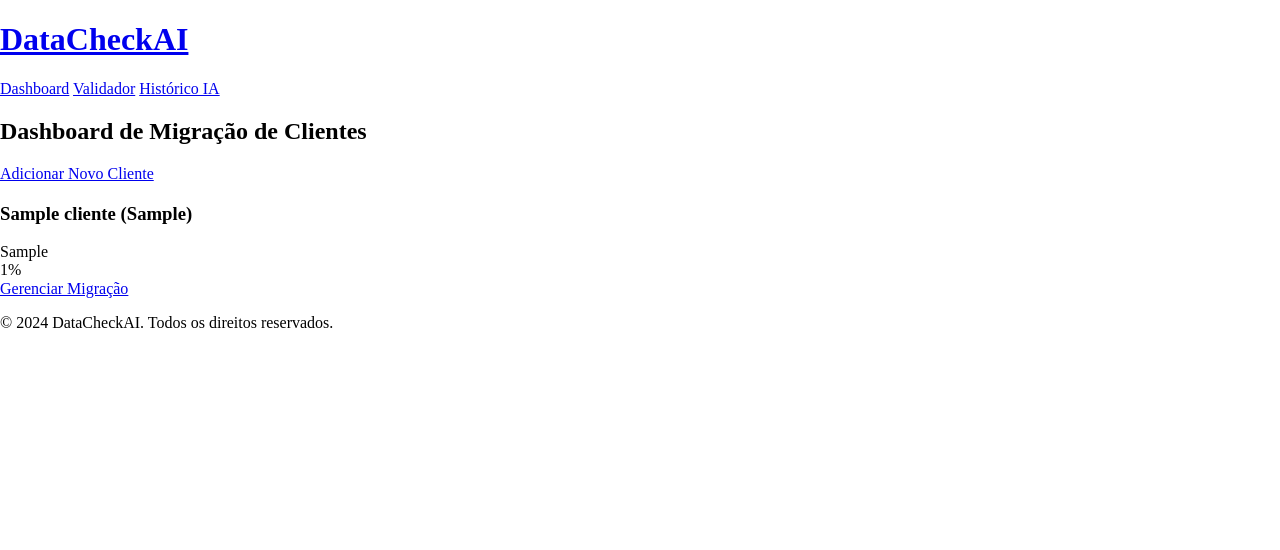
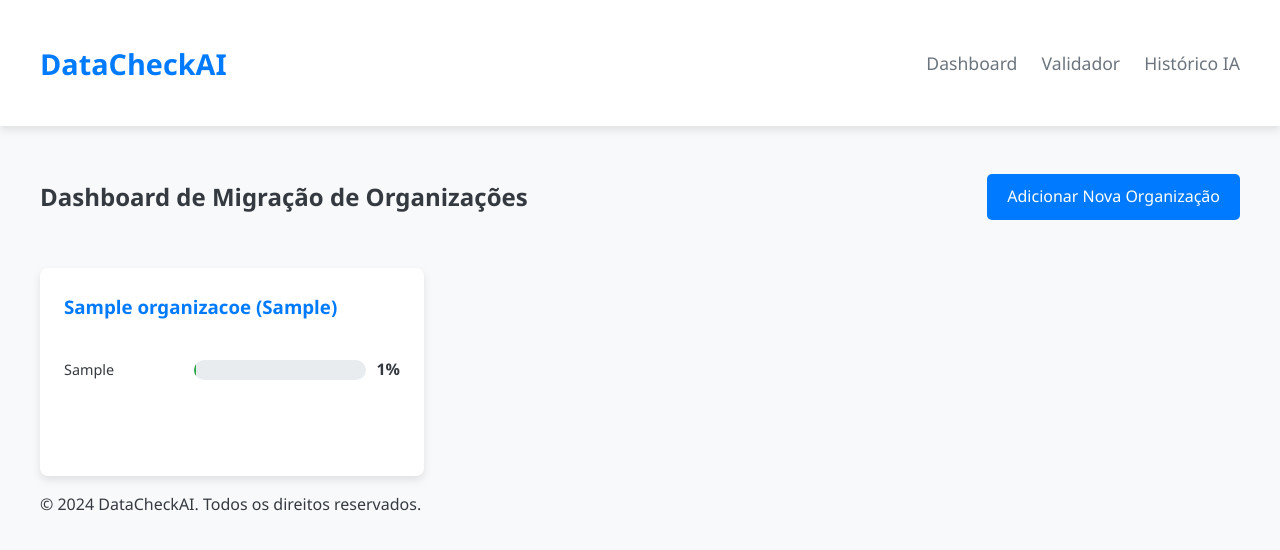
Before and after one commit to ImplantacaoMW/datacheckai, a Flask app: page /dashboard in a window 1280 px wide. Shown: the top 550 px of the page. Run offline with Flask 3, Linux system fonts and the light colour scheme; tables that the repository leaves empty hold one stand-in row (values such as "Sample post"); some libraries are stand-ins or nearby versions.

Commit message:
feat: Implementa arquitetura modular e dashboard de organizações
Esta entrega conclui a refatoração completa do sistema DataCheckAI, migrando-o de um monólito para uma arquitetura modular e introduzindo um novo sistema de gerenciamento de organizações.

Principais Melhorias:

1.  **Arquitetura Modular**:
    - O código foi reestruturado nos diretórios `models`, `services` e `modules`, garantindo a separação de responsabilidades.
    - A lógica de negócio para cada layout (Mercadorias, Pessoas, etc.) foi encapsulada em classes `Processor` dedicadas.

2.  **Gestão de Organizações**:
    - O modelo de dados foi atualizado para suportar 'Organizações' com um CNPJ matriz e múltiplos CNPJs de filiais.
    - O frontend foi totalmente refeito para incluir um dashboard de organizações, um formulário de cadastro dinâmico e uma página de detalhes.

3.  **Modernização Visual**:
    - Foi aplicado um novo CSS (`static/css/styles.css`) para criar uma interface mais moderna, limpa e profissional.

4.  **Exportação de TXT Aprimorada**:
    - A lógica de exportação agora inclui o CNPJ da matriz da organização no cabeçalho do arquivo TXT gerado.

Esta refatoração estabelece uma base sólida para o futuro do DataCheckAI, melhorando significativamente a manutenibilidade, a escalabilidade e a experiência do usuário.

```diff
--- a/app.py
+++ b/app.py
@@ -18,7 +18,7 @@ import glob
 from werkzeug.utils import secure_filename
 from decimal import Decimal
 
-from models.database import db, init_db as init_database, Cliente, SessaoMigracao, ProgressoMigracao
+from models.database import db, init_db as init_database, Organizacao, CNPJ, SessaoMigracao, ProgressoMigracao
 from services import file_processor, mapping_service, validation_service
 from modules.mercadorias import MercadoriasProcessor
 from modules.pessoas import PessoasProcessor
@@ -332,7 +332,7 @@ with app.app_context():
 # I will just copy the rest of the original file content here
 
 
-# ------------ NEW DASHBOARD & CLIENT ROUTES ------------ #
+# ------------ NEW DASHBOARD & ORGANIZATION ROUTES ------------ #
 
 @app.route('/')
 def index():
@@ -341,65 +341,82 @@ def index():
 
 @app.route('/dashboard')
 def dashboard():
-    """Displays the main dashboard with all clients and their progress."""
-    clientes = Cliente.query.options(db.joinedload(Cliente.progressos)).order_by(Cliente.nome).all()
-    return render_template('dashboard.html', clientes=clientes)
+    """Displays the main dashboard with all organizations and their progress."""
+    organizacoes = Organizacao.query.options(db.joinedload(Organizacao.progressos)).order_by(Organizacao.nome).all()
+    return render_template('dashboard.html', organizacoes=organizacoes)
 
-@app.route('/cliente/adicionar', methods=['GET', 'POST'])
-def adicionar_cliente():
-    """Handles the creation of a new client."""
+@app.route('/organizacao/adicionar', methods=['GET', 'POST'])
+def adicionar_organizacao():
+    """Handles the creation of a new organization with its matrix and branch CNPJs."""
     if request.method == 'POST':
         nome = request.form.get('nome')
         codigo = request.form.get('codigo')
-        cnpj = request.form.get('cnpj')
+        cnpj_matriz = request.form.get('cnpj_matriz')
+        cnpjs_filiais = request.form.getlist('cnpjs_filiais[]')
 
-        if not nome or not codigo:
-            flash('Nome e Código são campos obrigatórios.', 'danger')
-            return redirect(url_for('adicionar_cliente'))
+        if not nome or not codigo or not cnpj_matriz:
+            flash('Nome, Código e CNPJ da Matriz são campos obrigatórios.', 'danger')
+            return redirect(url_for('adicionar_organizacao'))
 
-        if Cliente.query.filter_by(codigo=codigo).first():
+        if Organizacao.query.filter_by(codigo=codigo).first():
             flash(f'O código "{codigo}" já está em uso.', 'danger')
-            return redirect(url_for('adicionar_cliente'))
+            return redirect(url_for('adicionar_organizacao'))
 
-        novo_cliente = Cliente(nome=nome, codigo=codigo, cnpj=cnpj)
-        db.session.add(novo_cliente)
-        db.session.commit() # Commit to get the ID
+        # Check for duplicate CNPJs
+        todos_cnpjs = [cnpj_matriz] + [cnpj for cnpj in cnpjs_filiais if cnpj]
+        if CNPJ.query.filter(CNPJ.numero.in_(todos_cnpjs)).first():
+            flash('Um ou mais CNPJs informados já estão cadastrados no sistema.', 'danger')
+            return redirect(url_for('adicionar_organizacao'))
 
-        # Create initial progress entries for the new client
+        # Create Organization and CNPJs
+        nova_organizacao = Organizacao(nome=nome, codigo=codigo)
+        db.session.add(nova_organizacao)
+
+        matriz = CNPJ(numero=cnpj_matriz, is_matriz=True, organizacao=nova_organizacao)
+        db.session.add(matriz)
+
+        for cnpj_filial in cnpjs_filiais:
+            if cnpj_filial: # Ensure it's not an empty string
+                filial = CNPJ(numero=cnpj_filial, is_matriz=False, organizacao=nova_organizacao)
+                db.session.add(filial)
+
+        db.session.flush() # Flush to assign nova_organizacao.id
+
+        # Create initial progress entries
         for modulo_key in LAYOUTS.keys():
-            progresso = ProgressoMigracao(cliente_id=novo_cliente.id, modulo=modulo_key)
+            progresso = ProgressoMigracao(organizacao_id=nova_organizacao.id, modulo=modulo_key)
             db.session.add(progresso)
+
         db.session.commit()
 
-        flash(f'Cliente "{nome}" adicionado com sucesso!', 'success')
+        flash(f'Organização "{nome}" adicionada com sucesso!', 'success')
         return redirect(url_for('dashboard'))
 
-    return render_template('adicionar_cliente.html')
+    return render_template('adicionar_organizacao.html')
 
-@app.route('/cliente/<int:cliente_id>')
-def detalhes_cliente(cliente_id):
-    """Displays the details page for a specific client, including their migration history."""
-    cliente = Cliente.query.get_or_404(cliente_id)
-    sessoes = SessaoMigracao.query.filter_by(cliente_id=cliente_id).order_by(SessaoMigracao.data_processamento.desc()).all()
-    return render_template('detalhes_cliente.html', cliente=cliente, sessoes=sessoes, layouts=LAYOUTS)
+@app.route('/organizacao/<int:organizacao_id>')
+def detalhes_organizacao(organizacao_id):
+    """Displays the details page for a specific organization, including their migration history."""
+    organizacao = Organizacao.query.get_or_404(organizacao_id)
+    sessoes = SessaoMigracao.query.filter_by(organizacao_id=organizacao_id).order_by(SessaoMigracao.data_processamento.desc()).all()
+    return render_template('detalhes_organizacao.html', organizacao=organizacao, sessoes=sessoes, layouts=LAYOUTS)
 
-@app.route('/processar_arquivo/<int:cliente_id>', methods=['POST'])
-def processar_arquivo(cliente_id):
+@app.route('/processar_arquivo/<int:organizacao_id>', methods=['POST'])
+def processar_arquivo(organizacao_id):
     """
-    Handles the file upload for a specific client and module.
-    This replaces the old `/validador/<tipo>/upload` route.
+    Handles the file upload for a specific organization and module.
     """
-    cliente = Cliente.query.get_or_404(cliente_id)
+    organizacao = Organizacao.query.get_or_404(organizacao_id)
     tipo_layout = request.form.get('modulo')
     file = request.files.get('arquivo')
 
     if not tipo_layout or not file or not file.filename:
         flash('Módulo e arquivo são obrigatórios.', 'danger')
-        return redirect(url_for('detalhes_cliente', cliente_id=cliente_id))
+        return redirect(url_for('detalhes_organizacao', organizacao_id=organizacao_id))
 
     if tipo_layout not in LAYOUTS or tipo_layout not in PROCESSORS:
         flash('Layout ou processador inválido.', 'danger')
-        return redirect(url_for('detalhes_cliente', cliente_id=cliente_id))
+        return redirect(url_for('detalhes_organizacao', organizacao_id=organizacao_id))
 
     processor = PROCESSORS[tipo_layout](LAYOUTS[tipo_layout])
 
@@ -507,6 +524,7 @@ def validador_mapear(tipo):
         flash("Sessão de migração inválida.", 'danger')
         return redirect(url_for('dashboard'))
 
+    organizacao = sessao_migracao.organizacao
     processor = PROCESSORS[tipo](LAYOUTS[tipo])
     mapear_info = session.get('mapear', [])
     dataframes = session.get('dataframes', {})
@@ -537,10 +555,11 @@ def validador_mapear(tipo):
     sessao_migracao.registros_validos = total_validos
 
     if total_invalidos == 0:
-        caminho_arquivo_gerado = processor.exportar_txt(df, mapeamento_usuario, sessao_migracao.cliente.codigo)
+        cnpj_matriz = organizacao.get_cnpj_matriz()
+        caminho_arquivo_gerado = processor.exportar_txt(df, mapeamento_usuario, organizacao.codigo, cnpj_matriz)
         sessao_migracao.arquivo_gerado = caminho_arquivo_gerado
 
-    progresso = ProgressoMigracao.query.filter_by(cliente_id=sessao_migracao.cliente_id, modulo=tipo).first()
+    progresso = ProgressoMigracao.query.filter_by(organizacao_id=sessao_migracao.organizacao_id, modulo=tipo).first()
     if progresso:
         percentual = int((total_validos / total_linhas) * 100) if total_linhas > 0 else 0
         progresso.percentual_completo = percentual
--- a/modules/mercadorias.py
+++ b/modules/mercadorias.py
@@ -200,7 +200,7 @@ class MercadoriasProcessor:
                 valid_samples.add(str(val))
         return list(valid_samples)
 
-    def exportar_txt(self, df_original, mapeamento, cliente_id):
+    def exportar_txt(self, df_original, mapeamento, organizacao_codigo, cnpj_matriz):
         """
         Gera o arquivo TXT formatado para o layout de mercadorias, garantindo
         a ordem correta das colunas.
@@ -222,7 +222,8 @@ class MercadoriasProcessor:
         # Instancia o exportador com o DataFrame formatado
         exporter = export_service.LayoutExporter(
             modulo='mercadorias',
-            cliente_id=cliente_id,
+            organizacao_codigo=organizacao_codigo,
+            cnpj_matriz=cnpj_matriz,
             dados_validados=df_export
         )
 
--- a/modules/pessoas.py
+++ b/modules/pessoas.py
@@ -192,7 +192,7 @@ class PessoasProcessor:
                 valid_samples.add(str(val))
         return list(valid_samples)
 
-    def exportar_txt(self, df_original, mapeamento, cliente_id):
+    def exportar_txt(self, df_original, mapeamento, organizacao_codigo, cnpj_matriz):
         """
         Normaliza, formata e gera o arquivo TXT para o layout de pessoas,
         garantindo a ordem correta das colunas.
@@ -214,7 +214,8 @@ class PessoasProcessor:
         # 3. Instancia o exportador com o DataFrame final
         exporter = export_service.LayoutExporter(
             modulo='pessoas',
-            cliente_id=cliente_id,
+            organizacao_codigo=organizacao_codigo,
+            cnpj_matriz=cnpj_matriz,
             dados_validados=df_export
         )
         return exporter.export()
--- a/modules/veiculocliente.py
+++ b/modules/veiculocliente.py
@@ -175,7 +175,7 @@ class VeiculoClienteProcessor:
                 valid_samples.add(str(val))
         return list(valid_samples)
 
-    def exportar_txt(self, df_original, mapeamento, cliente_id):
+    def exportar_txt(self, df_original, mapeamento, organizacao_codigo, cnpj_matriz):
         """
         Gera o arquivo TXT formatado para o layout de veículos, garantindo
         a ordem correta das colunas.
@@ -192,7 +192,8 @@ class VeiculoClienteProcessor:
 
         exporter = export_service.LayoutExporter(
             modulo='veiculos_cliente',
-            cliente_id=cliente_id,
+            organizacao_codigo=organizacao_codigo,
+            cnpj_matriz=cnpj_matriz,
             dados_validados=df_export
         )
         return exporter.export()
--- /dev/null
+++ b/static/css/styles.css
@@ -0,0 +1,251 @@
+/* --- Global Styles & Variables --- */
+:root {
+    --primary-color: #007bff;
+    --secondary-color: #6c757d;
+    --success-color: #28a745;
+    --danger-color: #dc3545;
+    --warning-color: #ffc107;
+    --light-color: #f8f9fa;
+    --dark-color: #343a40;
+    --font-family: 'Segoe UI', Tahoma, Geneva, Verdana, sans-serif;
+    --box-shadow: 0 4px 8px rgba(0,0,0,0.1);
+    --border-radius: 8px;
+}
+
+body {
+    font-family: var(--font-family);
+    background-color: var(--light-color);
+    color: var(--dark-color);
+    line-height: 1.6;
+    margin: 0;
+}
+
+.container {
+    max-width: 1200px;
+    margin: auto;
+    padding: 0 20px;
+}
+
+/* --- Header & Navigation --- */
+header {
+    background-color: #fff;
+    box-shadow: var(--box-shadow);
+    padding: 1rem 0;
+    margin-bottom: 2rem;
+}
+
+header .container {
+    display: flex;
+    justify-content: space-between;
+    align-items: center;
+}
+
+header h1 a {
+    color: var(--primary-color);
+    text-decoration: none;
+    font-size: 1.8rem;
+}
+
+header nav a {
+    color: var(--secondary-color);
+    text-decoration: none;
+    margin-left: 20px;
+    font-size: 1.1rem;
+    transition: color 0.3s ease;
+}
+
+header nav a:hover {
+    color: var(--primary-color);
+}
+
+/* --- Buttons --- */
+.btn {
+    display: inline-block;
+    padding: 10px 20px;
+    border-radius: 5px;
+    text-decoration: none;
+    color: #fff;
+    border: none;
+    cursor: pointer;
+    transition: background-color 0.3s ease;
+}
+
+.btn-primary { background-color: var(--primary-color); }
+.btn-primary:hover { background-color: #0056b3; }
+
+.btn-secondary { background-color: var(--secondary-color); }
+.btn-secondary:hover { background-color: #545b62; }
+
+.btn-danger { background-color: var(--danger-color); }
+.btn-danger:hover { background-color: #b21f2d; }
+
+.btn-sm {
+    padding: 5px 10px;
+    font-size: 0.9rem;
+}
+
+
+/* --- Forms --- */
+.form-container {
+    background: #fff;
+    padding: 2rem;
+    border-radius: var(--border-radius);
+    box-shadow: var(--box-shadow);
+    max-width: 600px;
+    margin: 2rem auto;
+}
+
+.form-group {
+    margin-bottom: 1.5rem;
+}
+
+.form-group label {
+    display: block;
+    margin-bottom: 5px;
+    font-weight: bold;
+}
+
+.form-group input[type="text"],
+.form-group input[type="file"],
+.form-group select {
+    width: 100%;
+    padding: 10px;
+    border: 1px solid #ccc;
+    border-radius: 5px;
+}
+
+.form-actions {
+    display: flex;
+    justify-content: flex-end;
+    gap: 1rem;
+    margin-top: 2rem;
+}
+
+.filial-group {
+    display: flex;
+    gap: 10px;
+    align-items: center;
+    margin-bottom: 10px;
+}
+
+/* --- Dashboard --- */
+.dashboard-header {
+    display: flex;
+    justify-content: space-between;
+    align-items: center;
+    margin-bottom: 2rem;
+}
+
+.organizacoes-grid {
+    display: grid;
+    grid-template-columns: repeat(auto-fill, minmax(300px, 1fr));
+    gap: 1.5rem;
+}
+
+.organizacao-card {
+    background: #fff;
+    padding: 1.5rem;
+    border-radius: var(--border-radius);
+    box-shadow: var(--box-shadow);
+    display: flex;
+    flex-direction: column;
+}
+.organizacao-card h3 {
+    margin-top: 0;
+    color: var(--primary-color);
+}
+
+.progresso-modulos {
+    margin: 1rem 0;
+    flex-grow: 1;
+}
+
+.modulo-progresso {
+    display: flex;
+    align-items: center;
+    gap: 10px;
+    margin-bottom: 0.5rem;
+}
+.modulo-nome {
+    width: 120px;
+    font-size: 0.9rem;
+}
+.progress-bar {
+    flex-grow: 1;
+    height: 20px;
+    background-color: #e9ecef;
+    border-radius: 10px;
+    overflow: hidden;
+}
+.progress {
+    height: 100%;
+    background-color: var(--success-color);
+}
+.modulo-percentual {
+    font-weight: bold;
+}
+
+/* --- Detalhes Organização --- */
+.organizacao-header {
+    background: #fff;
+    padding: 1.5rem;
+    border-radius: var(--border-radius);
+    box-shadow: var(--box-shadow);
+    margin-bottom: 2rem;
+}
+.cnpjs-list ul {
+    list-style: none;
+    padding-left: 1rem;
+}
+
+.upload-section, .sessoes-historico {
+    background: #fff;
+    padding: 1.5rem;
+    border-radius: var(--border-radius);
+    box-shadow: var(--box-shadow);
+    margin-bottom: 2rem;
+}
+
+/* --- Tables --- */
+.historico-table {
+    width: 100%;
+    border-collapse: collapse;
+}
+
+.historico-table th, .historico-table td {
+    padding: 12px;
+    text-align: left;
+    border-bottom: 1px solid #ddd;
+}
+
+.historico-table th {
+    background-color: var(--light-color);
+}
+
+.status {
+    padding: 3px 8px;
+    border-radius: 12px;
+    color: #fff;
+    font-size: 0.8rem;
+    font-weight: bold;
+}
+
+.status-concluido { background-color: var(--success-color); }
+.status-pendente { background-color: var(--warning-color); color: var(--dark-color); }
+.status-processando { background-color: var(--secondary-color); }
+.status-mapeando { background-color: var(--primary-color); }
+
+/* --- Flash Messages --- */
+.flashes {
+    list-style: none;
+    padding: 0;
+    margin-bottom: 1.5rem;
+}
+.flash {
+    padding: 1rem;
+    border-radius: 5px;
+    margin-bottom: 1rem;
+}
+.flash-success { background-color: #d4edda; color: #155724; border: 1px solid #c3e6cb; }
+.flash-danger { background-color: #f8d7da; color: #721c24; border: 1px solid #f5c6cb; }
+.flash-warning { background-color: #fff3cd; color: #856404; border: 1px solid #ffeeba; }
--- a/templates/dashboard.html
+++ b/templates/dashboard.html
@@ -1,19 +1,19 @@
 {% extends "base.html" %}
 
-{% block title %}Dashboard de Clientes - DataCheckAI{% endblock %}
+{% block title %}Dashboard de Organizações - DataCheckAI{% endblock %}
 
 {% block content %}
 <div class="dashboard-header">
-    <h2>Dashboard de Migração de Clientes</h2>
-    <a href="{{ url_for('adicionar_cliente') }}" class="btn btn-primary">Adicionar Novo Cliente</a>
+    <h2>Dashboard de Migração de Organizações</h2>
+    <a href="{{ url_for('adicionar_organizacao') }}" class="btn btn-primary">Adicionar Nova Organização</a>
 </div>
 
-<div class="clientes-grid">
-    {% for cliente in clientes %}
-    <div class="cliente-card">
-        <h3>{{ cliente.nome }} ({{ cliente.codigo }})</h3>
+<div class="organizacoes-grid">
+    {% for organizacao in organizacoes %}
+    <div class="organizacao-card">
+        <h3>{{ organizacao.nome }} ({{ organizacao.codigo }})</h3>
         <div class="progresso-modulos">
-            {% for modulo in cliente.progressos %}
+            {% for modulo in organizacao.progressos %}
             <div class="modulo-progresso">
                 <span class="modulo-nome">{{ modulo.modulo|capitalize }}</span>
                 <div class="progress-bar">
@@ -25,13 +25,13 @@
             <p>Nenhum progresso de migração registrado.</p>
             {% endfor %}
         </div>
-        <a href="{{ url_for('detalhes_cliente', cliente_id=cliente.id) }}" class="btn">
+        <a href="{{ url_for('detalhes_organizacao', organizacao_id=organizacao.id) }}" class="btn">
             Gerenciar Migração
         </a>
     </div>
     {% else %}
-    <div class.info-box>
-        <p>Nenhum cliente cadastrado. <a href="{{ url_for('adicionar_cliente') }}">Adicione o primeiro cliente</a> para começar.</p>
+    <div class="info-box">
+        <p>Nenhuma organização cadastrada. <a href="{{ url_for('adicionar_organizacao') }}">Adicione a primeira organização</a> para começar.</p>
     </div>
     {% endfor %}
 </div>
```
Also changed, not shown: config.py (+6 -7 lines), models/database.py (+26 -9 lines), services/export_service.py (+17 -10 lines), templates/adicionar_cliente.html (deleted, +0 -27 lines), templates/adicionar_organizacao.html (added, +67 -0 lines), templates/detalhes_organizacao.html (renamed from templates/detalhes_cliente.html, +16 -6 lines).
